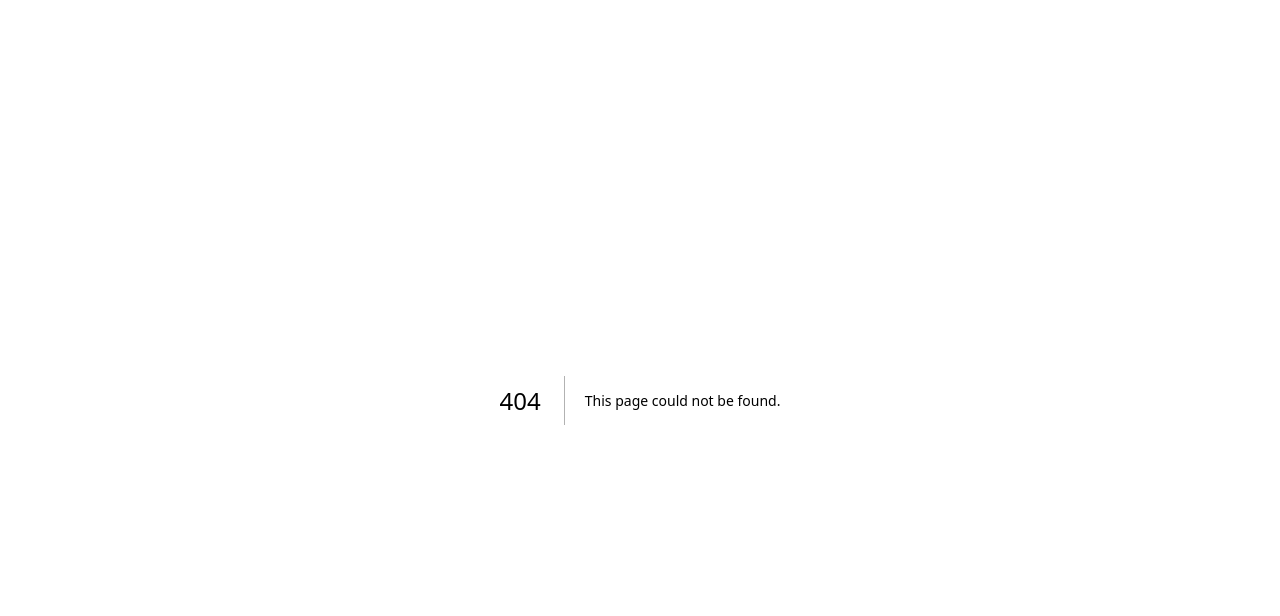
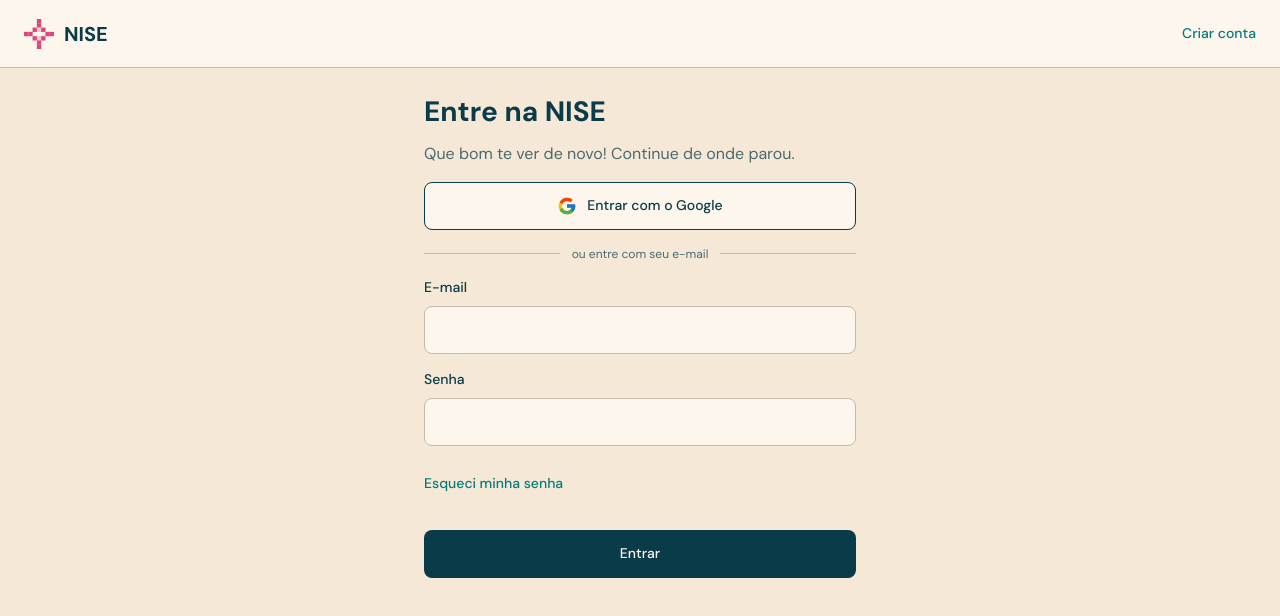
Before and after one commit to wyvianvalenca/NISE, a Next.js app in the folder frontend/: page /entrar in a window 1280 px wide. Before the commit this address had no page. Shown: the top 616 px of the page. Built offline with nearby package versions, Linux system fonts and the light colour scheme.

Commit message:
feat(s2): tela Entre na NISE (A15) (#330)
/entrar com o Google e com e-mail e senha, para a menina e a coordenadora.
Depois de entrar, ela vai para a tela que o servidor diz. Os estados de
erro seguem a A02: aviso junto do campo, senha errada e falha do Google
acima do botão.

RF-S2.01

```diff
--- /dev/null
+++ b/frontend/app/entrar/entrar.module.css
@@ -0,0 +1,79 @@
+/*
+ * Shared by the three screens of flow S2 (Figma 511:3455): A15 "Entre na
+ * NISE", A16 "Recuperar acesso" and A16b "Crie uma nova senha". Same column
+ * as A02, centred on a wide screen for the coordinator.
+ */
+
+.page {
+  display: flex;
+  flex-direction: column;
+  min-height: 100dvh;
+}
+
+.main {
+  display: flex;
+  flex: 1;
+  flex-direction: column;
+  width: 100%;
+  max-width: 480px;
+  margin: 0 auto;
+  padding: 24px 24px 32px;
+}
+
+.title {
+  color: var(--nise-ink);
+  font-size: 28px;
+  font-weight: 700;
+}
+
+.lead {
+  margin-top: 12px;
+  color: var(--nise-muted);
+  font-size: 16px;
+}
+
+.google {
+  display: flex;
+  flex-direction: column;
+  gap: 16px;
+  margin-top: 16px;
+}
+
+/* "ou entre com seu e-mail" with a rule on each side. */
+.divider {
+  display: flex;
+  align-items: center;
+  gap: 12px;
+  color: var(--nise-muted);
+  font-size: 12px;
+}
+
+.divider::before,
+.divider::after {
+  content: "";
+  flex: 1;
+  height: 1px;
+  background: var(--nise-border);
+}
+
+.form {
+  display: flex;
+  flex-direction: column;
+  gap: 16px;
+  margin-top: 16px;
+}
+
+/* "Esqueci minha senha": a 44px target, aligned left under the fields. */
+.forgot {
+  align-self: flex-start;
+}
+
+.error {
+  color: var(--nise-pink);
+  font-size: 14px;
+}
+
+.fullWidth {
+  width: 100%;
+  margin-top: 8px;
+}
--- /dev/null
+++ b/frontend/app/entrar/page.tsx
@@ -0,0 +1,149 @@
+"use client";
+
+import { useRouter, useSearchParams } from "next/navigation";
+import { Suspense, useState, type FormEvent } from "react";
+import { AppHeader } from "@/components/AppHeader";
+import { Button } from "@/components/Button";
+import { Field } from "@/components/Field";
+import { GoogleButton } from "@/components/GoogleButton";
+import { TextLink } from "@/components/TextLink";
+import { login } from "@/lib/access-api";
+import { isValidEmail, MISSING_DOMAIN_ERROR } from "@/lib/email";
+import styles from "./entrar.module.css";
+
+type Errors = {
+  email?: string;
+  password?: string;
+  general?: string;
+};
+
+const WRONG_CREDENTIALS_ERROR = "E-mail ou senha incorretos.";
+const NETWORK_ERROR = "Não deu pra entrar agora. Tente de novo.";
+// The Google callback sends her back here with ?erro=google when the trip to
+// Google failed or she cancelled it.
+const GOOGLE_ERROR = "Não deu pra entrar com o Google. Tente de novo.";
+
+/**
+ * A15 "Entre na NISE" (Figma 511:3457), issue #330. The same screen for the
+ * girl and the coordinator: the server says where each one goes next.
+ *
+ * The Figma only draws the default state; errors follow A02 (message under
+ * the field, general ones above the button).
+ */
+function SignIn() {
+  const router = useRouter();
+  const searchParams = useSearchParams();
+
+  const [email, setEmail] = useState("");
+  const [password, setPassword] = useState("");
+  const [errors, setErrors] = useState<Errors>(() =>
+    searchParams.get("erro") === "google" ? { general: GOOGLE_ERROR } : {},
+  );
+  const [sending, setSending] = useState(false);
+
+  async function submit(event: FormEvent<HTMLFormElement>) {
+    event.preventDefault();
+
+    const found: Errors = {};
+    if (!isValidEmail(email)) {
+      found.email = MISSING_DOMAIN_ERROR;
+    }
+    if (!password) {
+      found.password = "Preencha sua senha.";
+    }
+
+    setErrors(found);
+    if (Object.keys(found).length > 0) {
+      return;
+    }
+
+    setSending(true);
+    try {
+      const result = await login(email.trim(), password);
+
+      if (result.ok) {
+        // replace: "voltar" from the next screen should not land on the login.
+        router.replace(result.nextPath);
+        return;
+      }
+
+      setSending(false);
+      setErrors({
+        general:
+          result.reason === "wrong_credentials"
+            ? WRONG_CREDENTIALS_ERROR
+            : NETWORK_ERROR,
+      });
+    } catch {
+      // The connection dropped midway: free the button and explain.
+      setSending(false);
+      setErrors({ general: NETWORK_ERROR });
+    }
+  }
+
+  return (
+    <div className={styles.page}>
+      <AppHeader>
+        <TextLink href="/criar-conta">Criar conta</TextLink>
+      </AppHeader>
+
+      <main className={styles.main}>
+        <h1 className={styles.title}>Entre na NISE</h1>
+        <p className={styles.lead}>
+          Que bom te ver de novo! Continue de onde parou.
+        </p>
+
+        <div className={styles.google}>
+          <GoogleButton label="Entrar com o Google" />
+          <p className={styles.divider}>
+            <span>ou entre com seu e-mail</span>
+          </p>
+        </div>
+
+        <form className={styles.form} onSubmit={submit} noValidate>
+          <Field
+            label="E-mail"
+            type="email"
+            autoComplete="email"
+            onValueChange={setEmail}
+            error={errors.email}
+            required
+          />
+          <Field
+            label="Senha"
+            type="password"
+            autoComplete="current-password"
+            onValueChange={setPassword}
+            error={errors.password}
+            required
+          />
+          <TextLink href="/entrar/recuperar" className={styles.forgot}>
+            Esqueci minha senha
+          </TextLink>
+
+          {errors.general && (
+            <p className={styles.error} role="alert">
+              {errors.general}
+            </p>
+          )}
+
+          <Button type="submit" loading={sending} className={styles.fullWidth}>
+            Entrar
+          </Button>
+        </form>
+      </main>
+    </div>
+  );
+}
+
+/**
+ * A15's wrapper. The `useSearchParams` inside only runs under a Suspense
+ * boundary; without one, the whole page stops being statically generated.
+ */
+export default function SignInPage() {
+  return (
+    <Suspense>
+      <SignIn />
+    </Suspense>
+  );
+}
--- /dev/null
+++ b/frontend/lib/access-api.ts
@@ -0,0 +1,41 @@
+/**
+ * Entering NISE and recovering access (flow S2, epic #131), for the girl and
+ * the coordinator alike.
+ *
+ * Like signup-api.ts, the types are written by hand from the back-end's
+ * OpenAPI (/docs on the FastAPI server). The session lives in an httpOnly
+ * cookie the back-end sets, so nothing here stores it.
+ */
+
+export type LoginResult =
+  | {
+      ok: true;
+      /**
+       * Where she goes now, decided by the server: the coordinator's actions,
+       * the terms when a girl stopped before them, or the filé.
+       */
+      nextPath: string;
+    }
+  | { ok: false; reason: "wrong_credentials" | "failed" };
+
+/** Enters with email and password (A15, #330). The response opens the session. */
+export async function login(email: string, password: string): Promise<LoginResult> {
+  const response = await fetch("/api/auth/login", {
+    method: "POST",
+    headers: { "Content-Type": "application/json" },
+    body: JSON.stringify({ email, password }),
+  });
+
+  if (response.ok) {
+    const body = (await response.json()) as { nextPath: string };
+    return { ok: true, nextPath: body.nextPath };
+  }
+
+  // The same answer for a wrong password, an unknown email and a Google-only
+  // account: the screen cannot tell who has an account.
+  if (response.status === 401) {
+    return { ok: false, reason: "wrong_credentials" };
+  }
+
+  return { ok: false, reason: "failed" };
+}
```
Also changed, not shown: 1 other file (tests, documents, lock files or other folders).
